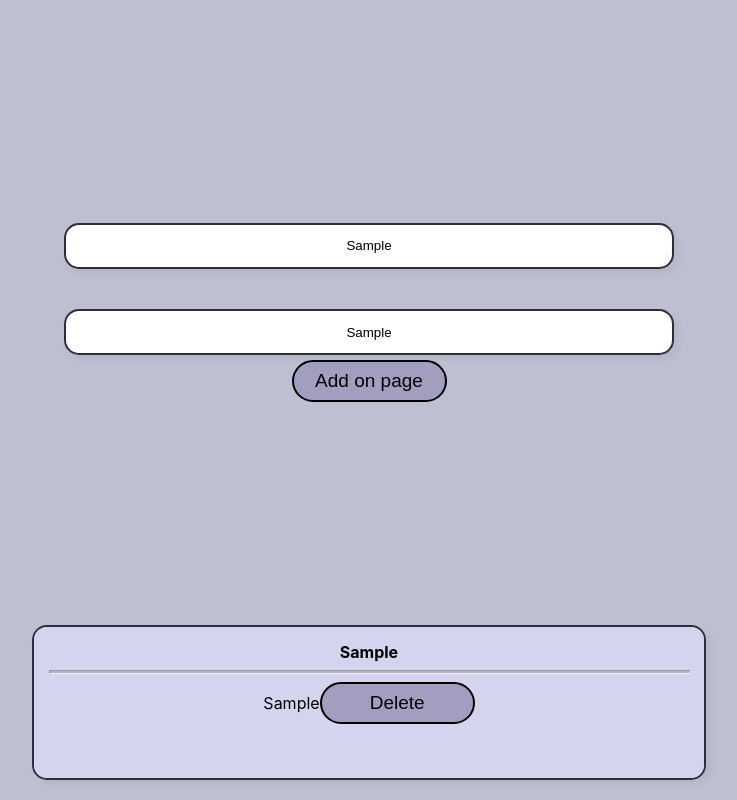
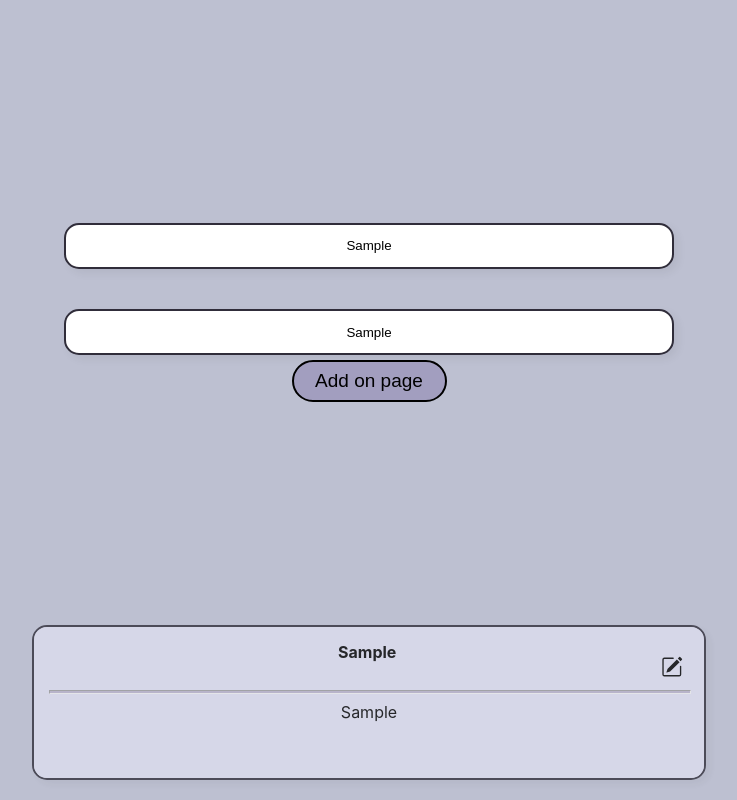
Before and after one commit to byDsh116/selfJournal, a React (Create React App) app: page / in a window 1280 px wide. Both pictures are taken after typing "Sample", "Sample" into the empty fields and a click on the button "Add on page". Shown: the whole page, without its empty margins (271-1008 px from the left). Built offline with nearby package versions, Linux system fonts and the light colour scheme; the HTML template or start-up script is replaced by a standard one.

Commit message:
improved delete function

```diff
--- a/package.json
+++ b/package.json
@@ -6,6 +6,8 @@
     "@testing-library/jest-dom": "^5.16.3",
     "@testing-library/react": "^12.1.4",
     "@testing-library/user-event": "^13.5.0",
+    "bootstrap-icons": "^1.8.1",
+    "nanoid": "^3.3.4",
     "react": "^18.0.0",
     "react-dom": "^18.0.0",
     "react-scripts": "5.0.0",
--- a/src/App.js
+++ b/src/App.js
@@ -12,38 +12,90 @@ class App extends React.Component {
     this.setState({
       notes: [...this.state.notes, value],
     });
+    console.log(this.state.notes);
   };
 
   deletePost(id) {
-    this.setState(({ notes }) => {
-      const copNotes = [...notes];
-      copNotes.splice(id, 1);
-      return { notes: copNotes };
+    const arr = this.state.notes;
+    for (let i = 0; i < arr.length; i++) {
+      if (arr[i].id === id) {
+        arr.splice(i, 1);
+      }
+    }
+    this.setState({
+      notes: arr,
     });
   }
+
+  // editPost(id){
+  //   this.notes.id == id
+  // }
+
+  // openPost(id){
+  //   className=opened
+
+  // }
+
+  trashIcon = (
+    <svg
+      xmlns="http://www.w3.org/2000/svg"
+      width="16"
+      height="16"
+      fill="currentColor"
+      class="bi bi-trash"
+      viewBox="0 0 16 16"
+    >
+      <path d="M5.5 5.5A.5.5 0 0 1 6 6v6a.5.5 0 0 1-1 0V6a.5.5 0 0 1 .5-.5zm2.5 0a.5.5 0 0 1 .5.5v6a.5.5 0 0 1-1 0V6a.5.5 0 0 1 .5-.5zm3 .5a.5.5 0 0 0-1 0v6a.5.5 0 0 0 1 0V6z" />
+      <path
+        fill-rule="evenodd"
+        d="M14.5 3a1 1 0 0 1-1 1H13v9a2 2 0 0 1-2 2H5a2 2 0 0 1-2-2V4h-.5a1 1 0 0 1-1-1V2a1 1 0 0 1 1-1H6a1 1 0 0 1 1-1h2a1 1 0 0 1 1 1h3.5a1 1 0 0 1 1 1v1zM4.118 4 4 4.059V13a1 1 0 0 0 1 1h6a1 1 0 0 0 1-1V4.059L11.882 4H4.118zM2.5 3V2h11v1h-11z"
+      />
+    </svg>
+  );
+
+  editBtn = (
+    <svg
+      xmlns="http://www.w3.org/2000/svg"
+      width="16"
+      height="16"
+      fill="currentColor"
+      class="bi bi-pencil-square"
+      viewBox="0 0 16 16"
+    >
+      <path d="M15.502 1.94a.5.5 0 0 1 0 .706L14.459 3.69l-2-2L13.502.646a.5.5 0 0 1 .707 0l1.293 1.293zm-1.75 2.456-2-2L4.939 9.21a.5.5 0 0 0-.121.196l-.805 2.414a.25.25 0 0 0 .316.316l2.414-.805a.5.5 0 0 0 .196-.12l6.813-6.814z" />
+      <path
+        fill-rule="evenodd"
+        d="M1 13.5A1.5 1.5 0 0 0 2.5 15h11a1.5 1.5 0 0 0 1.5-1.5v-6a.5.5 0 0 0-1 0v6a.5.5 0 0 1-.5.5h-11a.5.5 0 0 1-.5-.5v-11a.5.5 0 0 1 .5-.5H9a.5.5 0 0 0 0-1H2.5A1.5 1.5 0 0 0 1 2.5v11z"
+      />
+    </svg>
+  );
 
   render() {
     return (
       <div className="App">
         <InputGroup onChange={this.updateParentComponentState} />
+
         <div className={style.notesBox}>
           {this.state.notes.map((note, id) => {
             return (
-              <div
-                onClick={() => this.deletePost(id)}
-                key={id}
-                className={style.notes}
-              >
-                <strong>{note.inputTitle}</strong>
+              <div key={note.id} className={style.notes}>
+                <div className={style.editDiv}>
+                  <button className={style.editBtn}>{this.editBtn}</button>
+                  <strong style={{ marginLeft: "30px" }}>
+                    {note.inputTitle}
+                  </strong>
+                </div>
                 <br />
                 <hr style={{ backgroundColor: "#b7b1c9", height: "2px" }} />
                 <span>{note.inputText}</span>
-                <button
-                  className={`${style.button} ${style.delete}`}
-                  onClick={this.deletePost}
-                >
-                  Delete
-                </button>
+                <div className={style.deleteDiv}>
+                  <button
+                    className={style.delete}
+                    onClick={() => this.deletePost(note.id)}
+                  >
+                    {this.trashIcon}
+                  </button>
+                </div>
               </div>
             );
           })}
--- a/src/components/InputGroup.jsx
+++ b/src/components/InputGroup.jsx
@@ -1,3 +1,4 @@
+import { nanoid } from "nanoid";
 import React from "react";
 import style from "../styles/styles.module.css";
 // import { Button } from './Button'
@@ -17,6 +18,7 @@ export class InputGroup extends React.Component {
     const noteObject = {
       inputTitle: this.state.inputTitle,
       inputText: this.state.inputText,
+      id: nanoid(),
     };
     this.props.onChange(noteObject);
   };
@@ -33,15 +35,15 @@ export class InputGroup extends React.Component {
             this.setState({ inputTitle: e.target.value });
           }}
         />
-
         <input
           className={style.noteInput}
           type="text"
           placeholder="add your thought"
           onChange={(e) => {
-            this.setState({ inputText: e.target.value });
-          }}
+              this.setState({ inputText: e.target.value });
+            }}
         />
+
         <button
           className={`${style.button} ${style.submit}`}
           onClick={this.onClick}
--- a/src/styles/styles.module.css
+++ b/src/styles/styles.module.css
@@ -1,22 +1,53 @@
 .button{
     background-color: rgb(162 158 191);
-    width: 155px;
-    height: 42px;
     border-radius: 40px;
     border: 2px solid black;
     font-size: 19px;
     cursor: pointer;
+    width: 155px;
+    height: 42px;
 }
 
 .submit {
     margin-top: -15px;
     align-self: center;
+}
 
+.delete {
+    background-color: inherit;
+    align-self: flex-end;
+    width: 48px;
+    height: 42px;
+    border: none;
+    cursor: pointer;
+}
+
+.editDiv{
+    display: flex;
+    flex-direction: row-reverse;
+    /* align-content: baseline; */
+    height: 20px;
+    width: 100%;
+    padding: 0px;
+    margin: 0px;
 
 }
 
-.button .delete {
-    background-color: aqua;
+.editBtn {
+    width: 36px;
+    height: 50px;
+    border: none;
+    background-color: inherit;
+    cursor: pointer;
+
+}
+
+.deleteDiv {
+    background-color: inherit;
+    height: 90%;
+    display: flex;
+    justify-content: flex-end;
+
 }
 
 .noteInput{
@@ -40,6 +71,7 @@
 
 
 .notes {
+
     width: 50%;
     height: 20%;
     padding: 15px;
@@ -49,8 +81,9 @@
     box-shadow: 4px 4px 10px rgb(0 0 0 / 6%);
     border: 2px solid #302d3a;
     text-align: center;
-    background-color: rgb(212, 212, 239);
+    background-color: rgb(221 221 238);
     overflow: scroll;
+    opacity: 0.8;
 }
 
 .inputDiv{
@@ -60,3 +93,17 @@
     flex-direction: column;
     display: flex;
 }
+
+.opened {
+    width: 70%;
+    height: 40%;
+    padding: 15px;
+    margin: 20px;
+    border-radius: 15px;
+    border: 0;
+    box-shadow: 4px 4px 10px rgb(0 0 0 / 6%);
+    border: 2px solid #302d3a;
+    text-align: center;
+    background-color: rgb(221 221 238);
+    overflow: scroll;
+}
```
Also changed, not shown: 1 other file (tests, documents, lock files or other folders).
